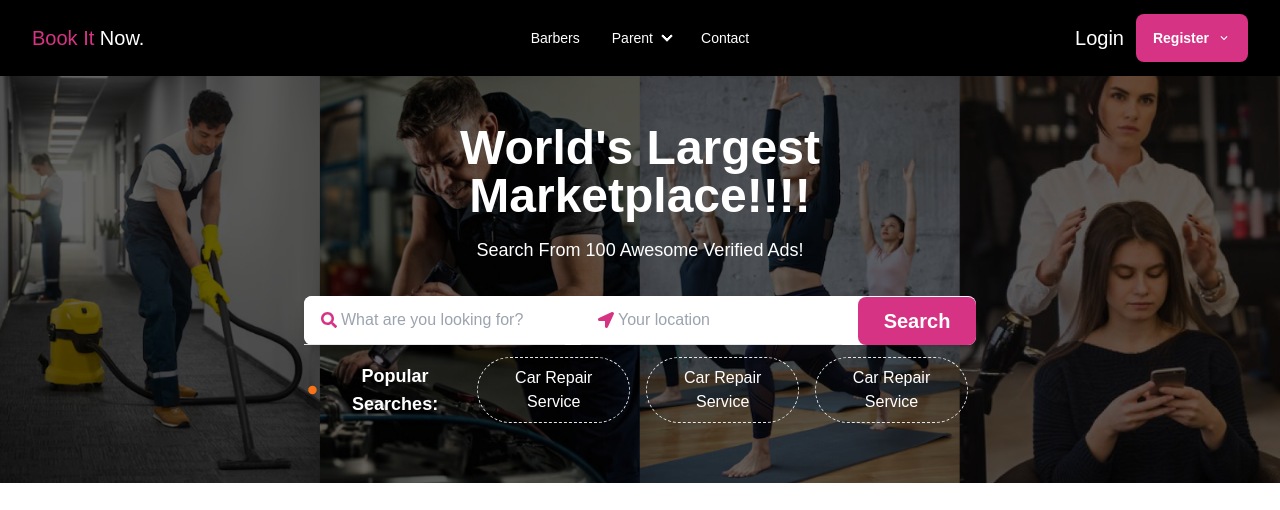
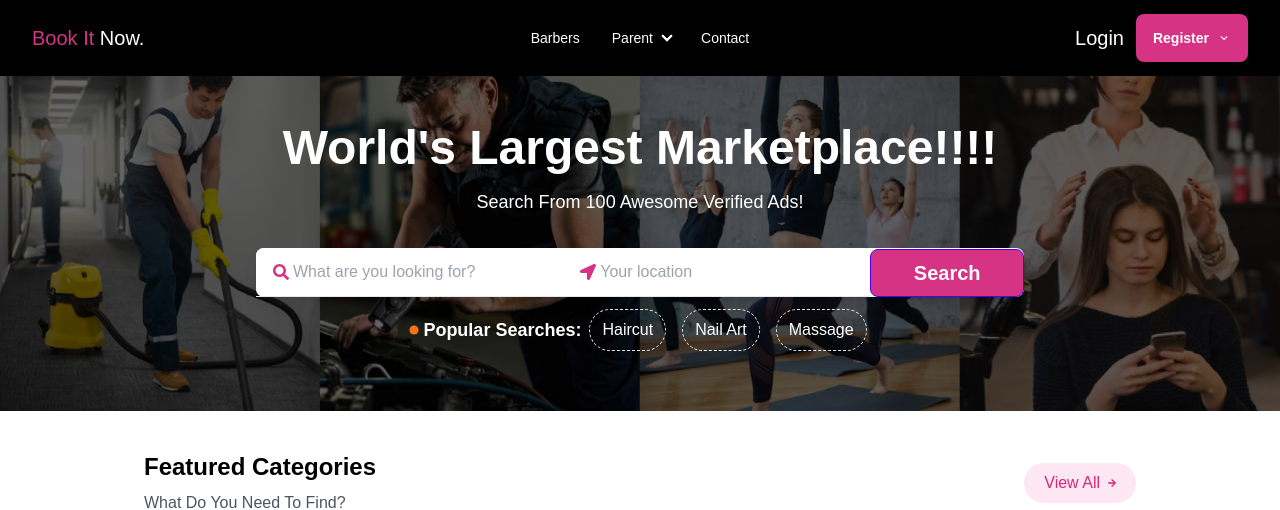
Before and after one commit to Habib97SE/Book-It-Now, a Next.js app in the folder frontend/: page / in a window 1280 px wide. Shown: the top 510 px of the page. Built offline with nearby package versions, Linux system fonts and the light colour scheme; no server answers.

Commit message:
Continuing developing backend

```diff
--- a/frontend/src/components/herosection.tsx
+++ b/frontend/src/components/herosection.tsx
@@ -7,24 +7,24 @@ const HeroSection = () => {
         <section className="hero bg-cover bg-center herosection-image-one">
             <div className="hero-overlay bg-black bg-opacity-60"></div>
             <div className="container mx-auto px-4 py-12 text-center text-white">
-                <div className="max-w-2xl mx-auto">
+                <div className="w-10/12 max-w-3xl mx-auto">
                     <h1 className="text-5xl font-bold mb-4">World&apos;s Largest Marketplace!!!!</h1>
                     <p className="mb-8 text-lg">Search From 100 Awesome Verified Ads!</p>
 
                     <form
                         id="search_service"
-                        className="flex flex-col md:flex-row items-center gap-4 bg-white rounded-lg shadow-lg w-full"
+                        className="flex flex-col md:flex-row items-center bg-white rounded-lg shadow-lg w-full"
                     >
 
                         <div className="flex items-center w-full md:w-2/5 border-b ">
-                            <label className="input gap-1 flex items-center bg-white">
+                            <label className="input gap-1 w-full flex items-center bg-white">
                                 <FaSearch className="text-primaryColor" />
                                 <input type="text" className="grow bg-white text-black" placeholder="What are you looking for?" spellCheck="false" />
                             </label>
                         </div>
 
                         <div className="flex items-center w-full md:w-2/5 border-b ">
-                            <label className="input gap-1 flex items-center bg-white">
+                            <label className="input gap-1 w-full flex items-center bg-white">
                                 <FaLocationArrow className="text-primaryColor" />
                                 <input type="text" className="grow bg-white text-black" placeholder="Your location" spellCheck="false" />
                             </label>
@@ -33,14 +33,14 @@ const HeroSection = () => {
                         <div className="w-full md:w-1/5">
                             <button
                                 type="submit"
-                                className="btn btn-primary w-full bg-primaryColor text-white text-xl outline-none border-none py-2 rounded-lg hover:bg-primaryColorHover"
+                                className="btn btn-primary w-full bg-primaryColor text-white text-xl outline-none border-nones hover:bg-primaryColorHover"
                             >
                                 Search
                             </button>
                         </div>
                     </form>
 
-                    <div className='my-3 flex flex-row'>
+                    <div className='my-3 flex flex-row justify-center'>
                         <span
                             className='flex flex-row items-center text-white text-lg'
                         >
@@ -48,13 +48,13 @@ const HeroSection = () => {
                             <strong>Popular Searches:</strong>
                         </span>
                         <button className='border border-dashed rounded-full px-3 py-2 mx-2 hover:border hover:border-solid hover:border-gray-100 hover:text-white hover:bg-black'>
-                            Car Repair Service
+                            Haircut
                         </button>
                         <button className='border border-dashed rounded-full px-3 py-2 mx-2 hover:border hover:border-solid hover:border-white hover:text-white hover:bg-black'>
-                            Car Repair Service
+                            Nail Art
                         </button>
                         <button className='border border-dashed rounded-full px-3 py-2 mx-2 hover:border hover:border-solid hover:border-white hover:text-white hover:bg-black'>
-                            Car Repair Service
+                            Massage
                         </button>
                     </div>
 
--- a/frontend/src/pages/profile/dashboard.tsx
+++ b/frontend/src/pages/profile/dashboard.tsx
@@ -6,17 +6,23 @@ import { MdOutlineSpaceDashboard } from "react-icons/md";
 import { PiFileDashedBold } from "react-icons/pi";
 import Image from "next/image";
 import { FaRecycle, FaRegTrashAlt, FaTrash } from "react-icons/fa";
+import Head from "next/head";
 
 function DashboardPage() {
     return (
         <div>
+            <Head>
+                <title>Dashboard</title>
+                <meta name="description" content="Dashboard" />
+                <link rel="icon" href="/favicon.ico" />
+            </Head>
             <h1>Dashboard</h1>
             <div className="grid grid-cols-3 gap-3 mx-4">
                 <div className="col-span-1">
                     <div className="p-2 rounded-lg cursor-pointer ">
                         <div className="card">
 
-                            <ul tabIndex={0} className=" bg-gray-100 text-black rounded-box w-52 p-2 shadow-lg leading-10">
+                            <ul tabIndex={0} className=" bg-gray-100 text-black rounded-box w-8/12 p-2 shadow-lg leading-10">
                                 <div className="flex flex-row items-center border-b-2 border-gray-100">
                                     <Image
                                         src="https://app.truelysell.com/uploads/profile_img/1631796006.jpg"
```
